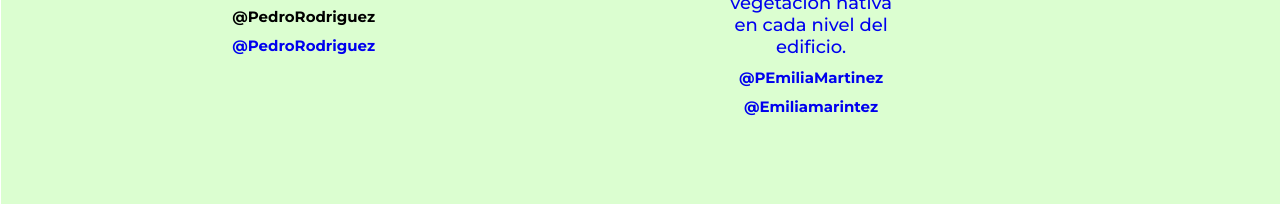
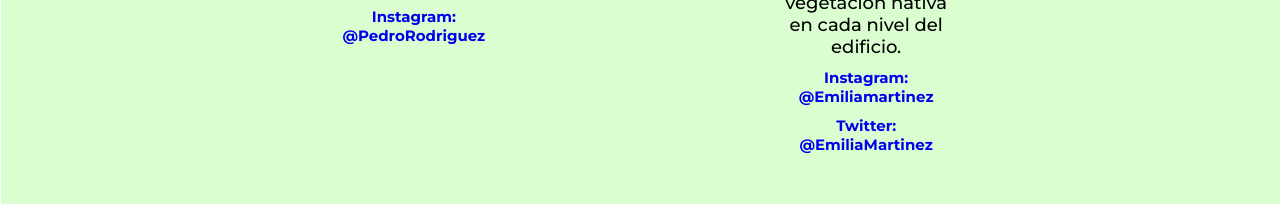
Before and after one commit to JuaniErrecarte/torre-arborea, a plain HTML site: page torrearborea/index.html in a window 1280 px wide. Shown: the part 3463-3667 px from the top of the page. Drawn offline with Linux system fonts and the light colour scheme.

Commit message:
Update index.html

```diff
--- a/torrearborea/index.html
+++ b/torrearborea/index.html
@@ -52,11 +52,11 @@
           habitables.
         </h4>
 
-<h5>@PedroRodriguez</h5>
-</a>
-<a href=INSTAGRAMPEDRO>
-  <h5>@PedroRodriguez</h5>
-
+        <a
+          href="https://www.instagram.com/pedro.rodriguez_11?igsh=dWlobHdzNmQ3ejZz&utm_source=qr"
+        >
+          <h5>Instagram: @PedroRodriguez</h5>
+        </a>
       </div>
       <div class="Emilia">
         <img src="imagenes/emilia.svg" />
@@ -68,12 +68,14 @@
           diseñar la integración de la vegetación nativa en cada nivel del
           edificio.
         </h4>
-
-<h5>@PEmiliaMartinez</h5>
-</a>
-<a href=INSTAGRAMEMILIA>
-<h5>@Emiliamarintez</h5>
-
+        <a
+          href="https://www.instagram.com/emii.lia11/?igsh=MW4xNnpxbmt6cjYydw%3D%3D"
+        >
+          <h5>Instagram: @Emiliamartinez</h5>
+        </a>
+        <a href="https://x.com/emilia_once">
+          <h5>Twitter: @EmiliaMartinez</h5>
+        </a>
       </div>
     </div>
     <div class="ultimocta">
```
